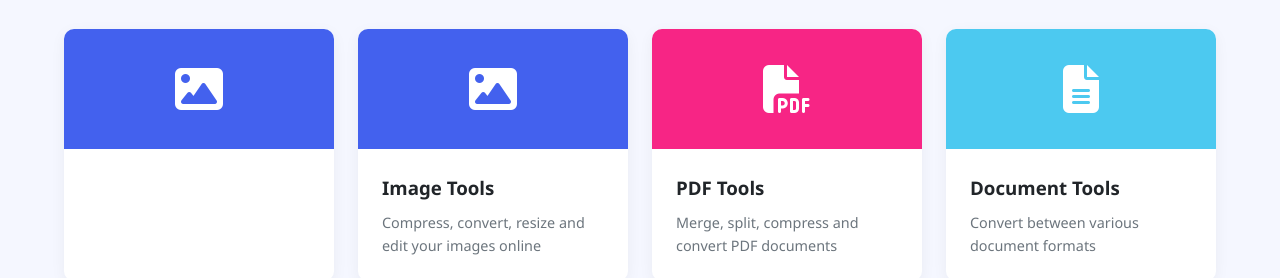
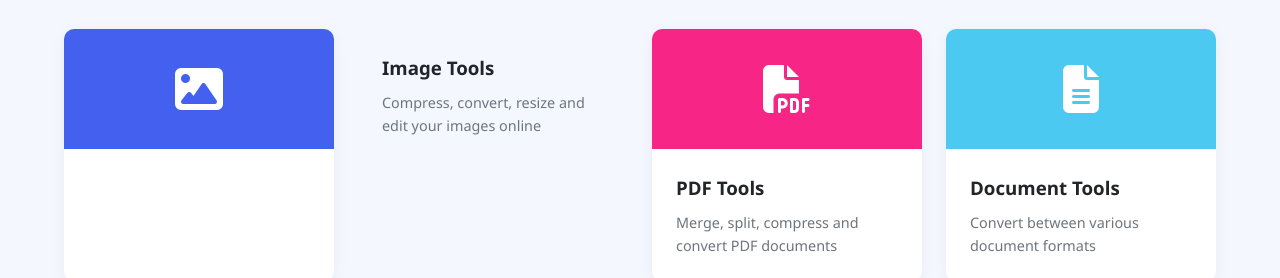
Before and after one commit to gshyam121976/Tools, a plain HTML site: page index.html in a window 1280 px wide. Shown: the part 524-802 px from the top of the page. Drawn offline with Linux system fonts and the light colour scheme.

Commit message:
Update index.html

```diff
--- a/index.html
+++ b/index.html
@@ -584,15 +584,13 @@
                 <div class="category-icon">
                     <i class="fas fa-image"></i>
                 </div>
-                <a href="Tools/img.compress.html" class="category-card animate delay-1">
-               <div class="category-icon">
-              <i class="fas fa-image"></i>
-       </div>
-             <div class="category-info">
-             <h3>Image Tools</h3>
-             <p>Compress, convert, resize and edit your images online</p>
-       </div>
-            </a>
+                <div class="category-info">
+    <a href="Tools/img.compress.html" style="color: inherit; text-decoration: none;">
+        <h3>Image Tools</h3>
+        <p>Compress, convert, resize and edit your images online</p>
+    </a>
+</div>
+
             </a>
             <a href="#" class="category-card animate delay-2">
                 <div class="category-icon" style="background-color: #f72585;">
```
